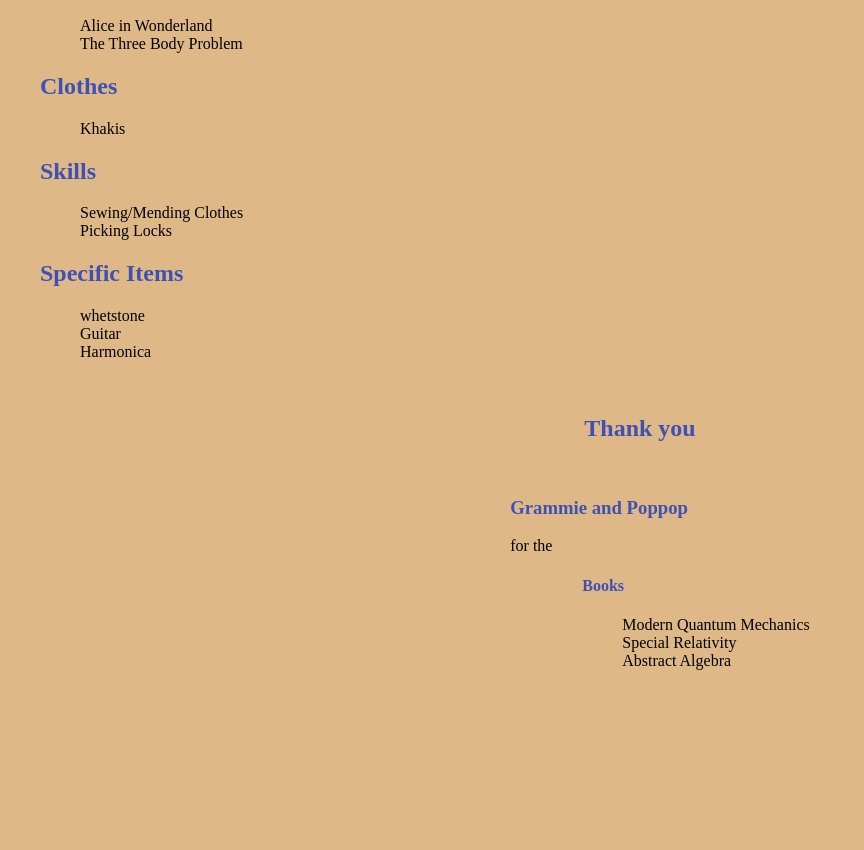
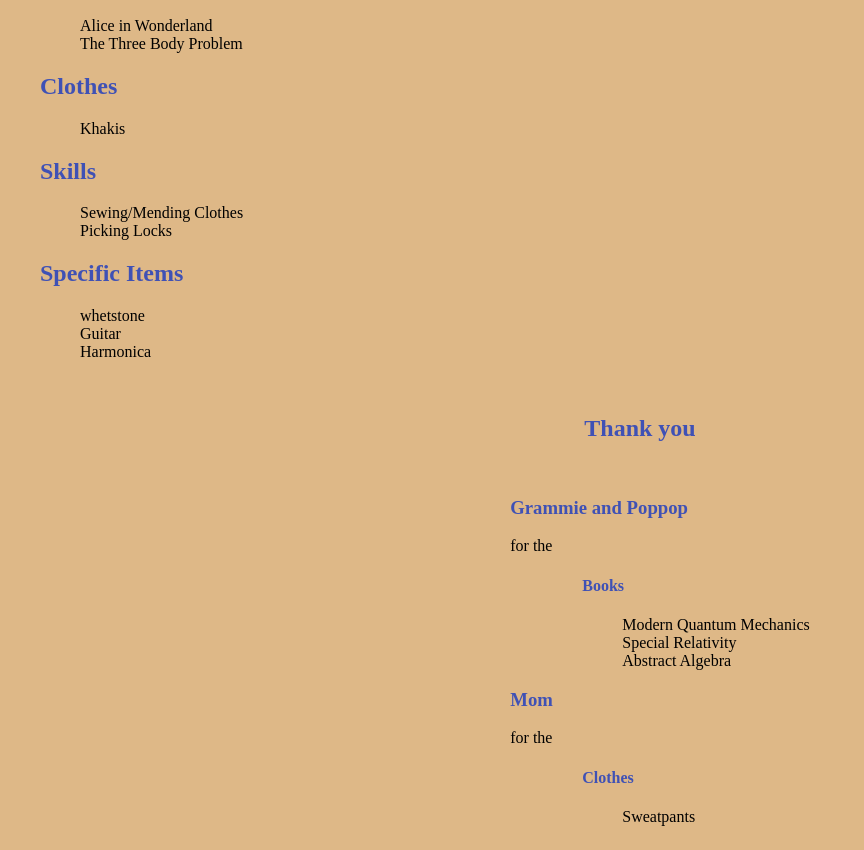
Before and after one commit to rmfulton/rmfulton.github.io, a plain HTML site: page docs/wish_list.html in a window 1280 px wide. Shown: the part 139-989 px from the top of the page, without its empty margins (0-864 px from the left). Before the commit the page ends 833 px from the top, so only its background shows below. Drawn offline with Linux system fonts and the light colour scheme.

Commit message:
added a thank you to mom for the sweatpants

```diff
--- a/docs/wish_list.html
+++ b/docs/wish_list.html
@@ -78,6 +78,20 @@
                     </div>
                 </ul>
             </li>
+            <li class="people">
+                <h3>Mom</h3>
+                <p>for the </p>
+                <ul>
+                    <div class="books">
+                        <h4>Clothes</h4>
+                        <ul>
+                            <li>
+                                <a>Sweatpants</a>
+                            </li>
+                        </ul>
+                    </div>
+                </ul>
+            </li>
 
         </ul>
     </div>
```
